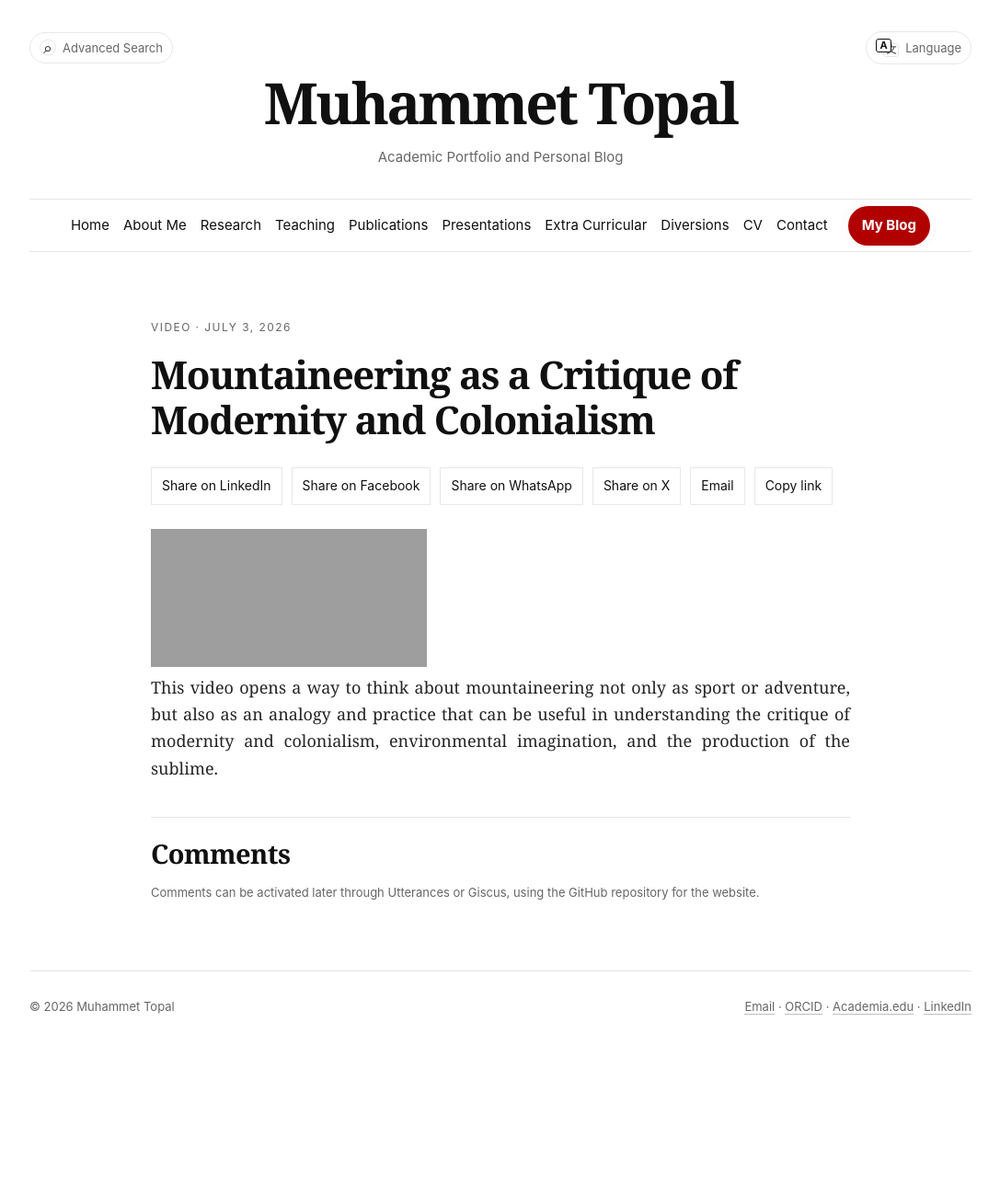
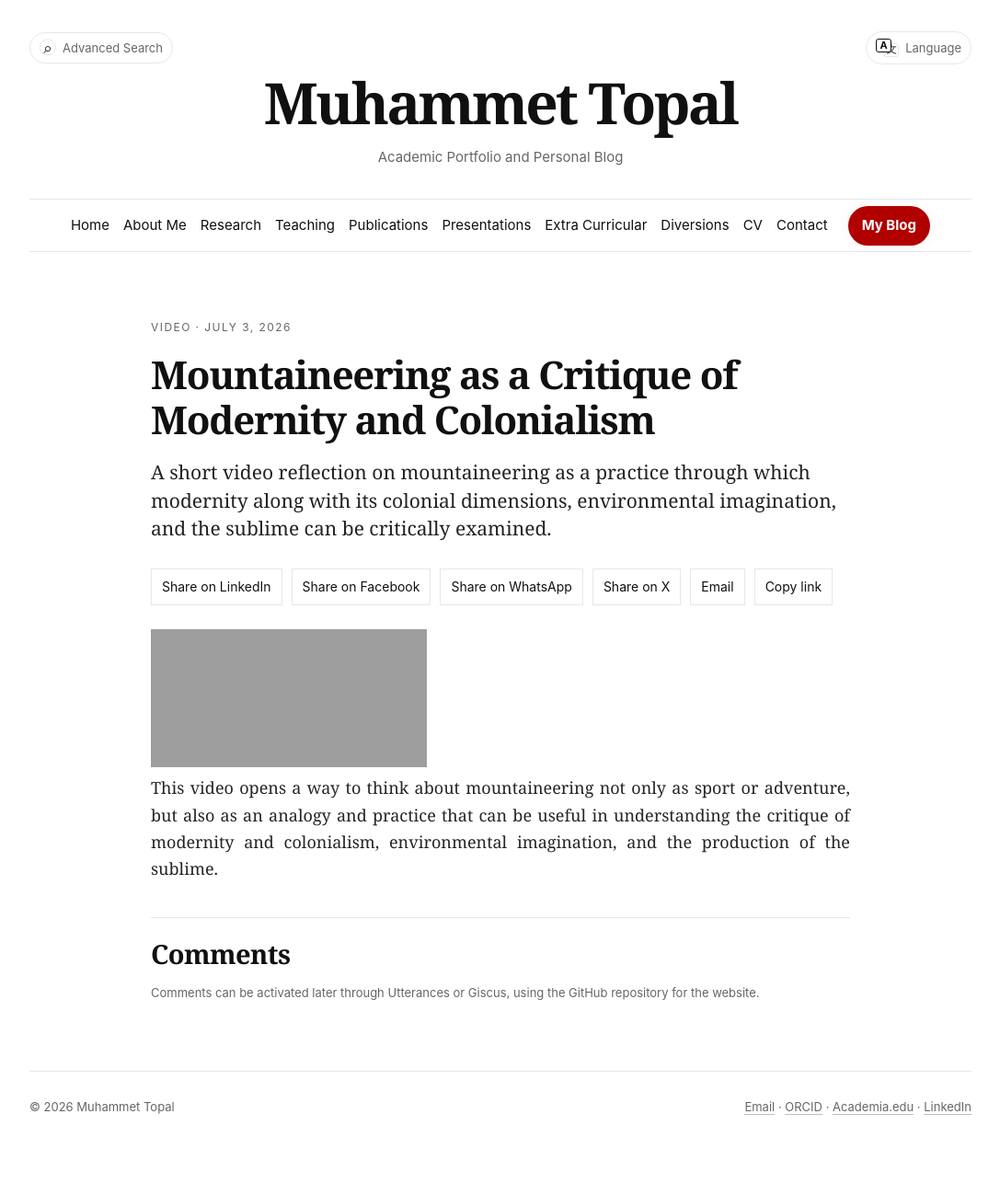
Before and after one commit to m-topal/muhammettopal, a Jekyll site: the page built from _posts/2026-07-03-mountaineering-modernity-colonialism.md, in a window 1280 px wide. Shown: the whole page at 92% size, without its empty margins (96-1183 px from the left). Built offline with Jekyll 4.4.1, drawn with Linux system fonts in a browser that asks for light colours; before the commit the page ends 1177 px from its top, so only the background shows below that; grey boxes are pictures that could not be loaded.

Commit message:
Update 2026-07-03-mountaineering-modernity-colonialism.md

```diff
--- a/_posts/2026-07-03-mountaineering-modernity-colonialism.md
+++ b/_posts/2026-07-03-mountaineering-modernity-colonialism.md
@@ -4,6 +4,7 @@ title: "Mountaineering as a Critique of Modernity and Colonialism"
 date: 2026-07-03
 categories: video
 format: video
+description: "A short video reflection on mountaineering as a practice through which modernity along with its colonial dimensions, environmental imagination, and the sublime can be critically examined."
 ---
 
 <div class="video-embed">
```
